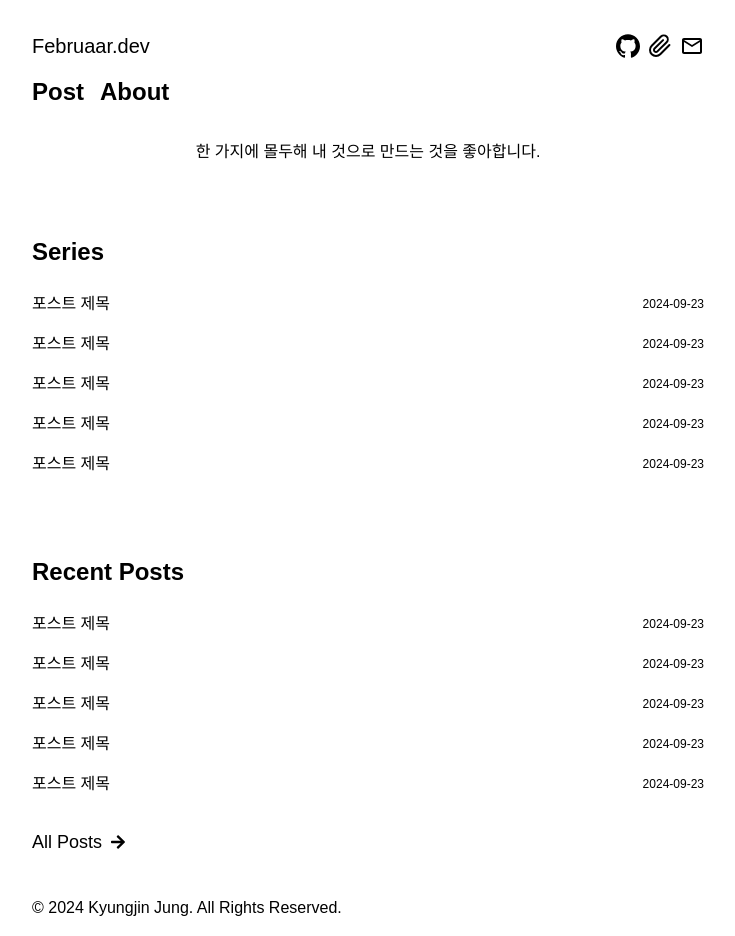
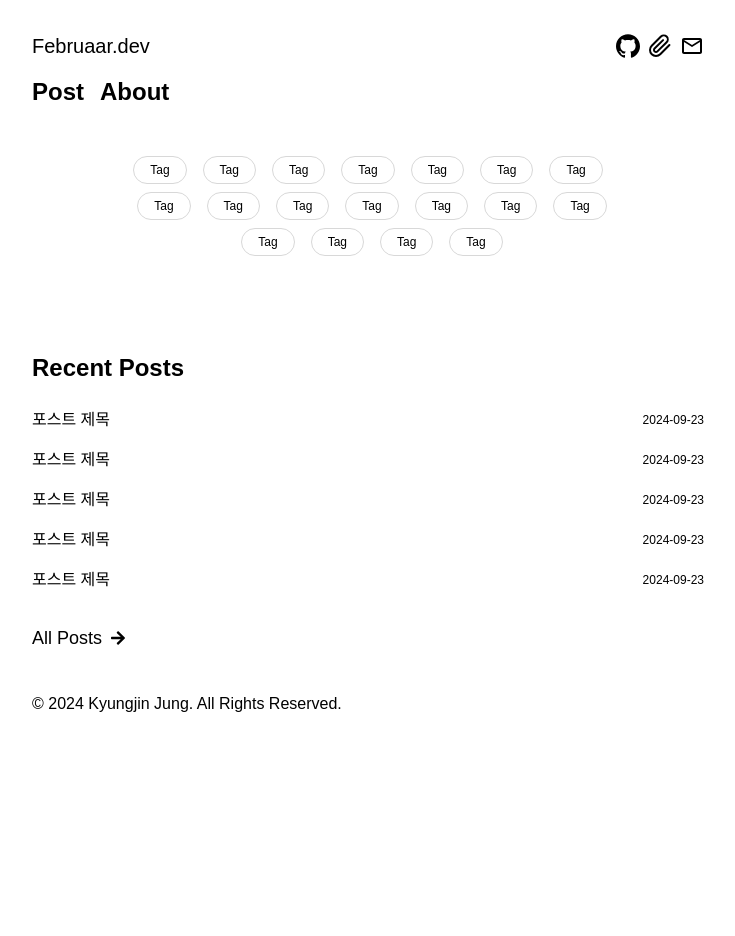
Before and after one commit to Februaar/februaar.dev, a Next.js app: page / in a window 1280 px wide. Shown: the whole page, without its empty margins (272-1007 px from the left). After the commit the page ends 800 px from the top, so only its background shows below. Built offline with nearby package versions, Linux system fonts and the light colour scheme.

Commit message:
feat: tag 컴포넌트 생성 및 메인 페이지 디자인 수정중

```diff
--- a/src/app/layout.tsx
+++ b/src/app/layout.tsx
@@ -33,7 +33,7 @@ export default function RootLayout({
       </head>
       <body className={"bg-background text-black antialiased"}>
         <section className="mx-auto max-w-3xl xl:mx-w-[50rem] xl:px-8">
-          <div className="box-border flex h-full flex-col justify-between">
+          <div className="box-border  h-full flex flex-col justify-between">
             <Header />
             <div className="pb-6 px-4">{children}</div>
             <Footer />
--- a/src/app/page.tsx
+++ b/src/app/page.tsx
@@ -3,22 +3,35 @@ import { FaArrowRight } from "react-icons/fa";
 
 import Header2 from "../components/Header2";
 import PostCard from "../components/PostCard";
+import Tag from "../components/Tag";
 
 export default function Home() {
   return (
     <main className="flex flex-col">
       <Header2 />
-      <section className="flex flex-col items-center pt-8 pb-6">
+      {/* <section className="flex flex-col items-center pt-8 pb-6">
         <p>한 가지에 몰두해 내 것으로 만드는 것을 좋아합니다.</p>
-      </section>
+      </section> */}
 
-      <div className="flex flex-col pt-12 pb-6">
-        <span className="text-2xl font-semibold pb-4 text-primary">Series</span>
-        <PostCard />
-        <PostCard />
-        <PostCard />
-        <PostCard />
-        <PostCard />
+      <div className="flex flex-wrap items-center justify-center gap-2 mx-20 my-12 space-x-2">
+        <Tag />
+        <Tag />
+        <Tag />
+        <Tag />
+        <Tag />
+        <Tag />
+        <Tag />
+        <Tag />
+        <Tag />
+        <Tag />
+        <Tag />
+        <Tag />
+        <Tag />
+        <Tag />
+        <Tag />
+        <Tag />
+        <Tag />
+        <Tag />
       </div>
 
       <div className="flex flex-col pt-12 pb-6">
--- a/src/components/Header.tsx
+++ b/src/components/Header.tsx
@@ -26,7 +26,7 @@ const propsData = [
     content: () => <p className="text-sm">이력서 페이지로 연결됩니다.</p>,
   },
   {
-    trigger: () => <MdMailOutline size={24} className="cursor-pointer" />,
+    trigger: () => <MdMailOutline size={24} />,
     content: () => <p className="text-sm">kyoooungjin@gmail.com</p>,
   },
 ];
--- /dev/null
+++ b/src/components/Tag.tsx
@@ -0,0 +1,8 @@
+export default function Tag() {
+  return (
+    <div className="w-fit h-7 bg-white border border-gray hover:border-gray-500 hover:bg-gray rounded-sm transition-all duration-300">
+      <input type="checkbox" className="appearance-none"/>
+      <label className="text-black text-xs px-4">Tag</label>
+    </div>
+  );
+}
--- a/tailwind.config.ts
+++ b/tailwind.config.ts
@@ -11,6 +11,14 @@ const config: Config = {
       colors: {
         background: "var(--background)",
         foreground: "var(--foreground)",
+        gray: "rgb(216,216,216)",
+        "gray-500": "rgb(188 188 188)",
+      },
+      width: {
+        fit: "fit-content",
+      },
+      borderRadius: {
+        sm: "18px",
       },
     },
   },
```
